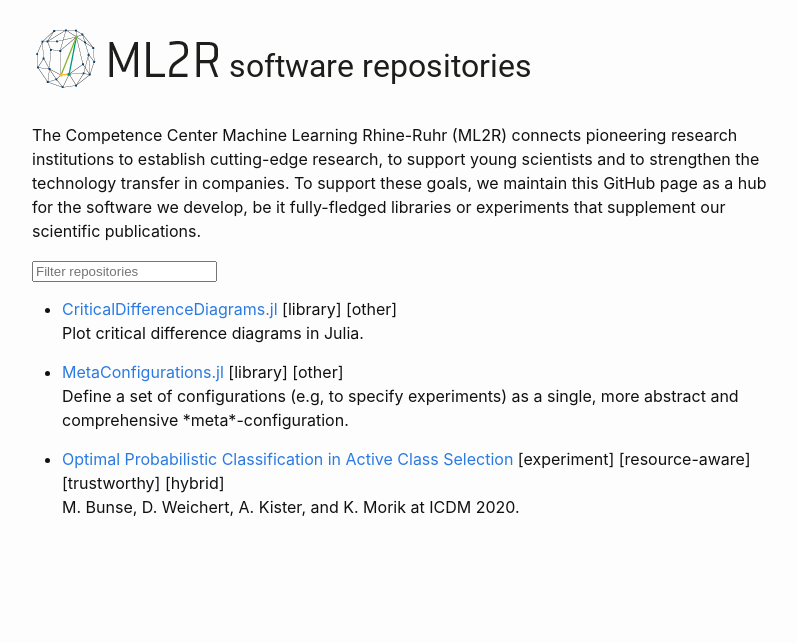
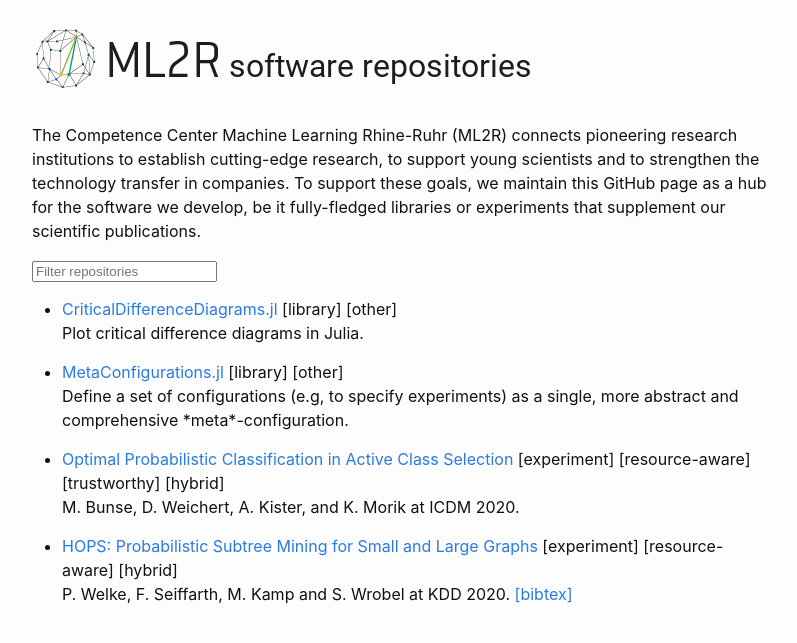
Before and after one commit to ML2R-center/ML2R-center.github.io, a Jekyll site: the page built from index.md, in a window 1280 px wide. Shown: the top 643 px of the page, without its empty margins (238-1035 px from the left). Built offline with Jekyll 4.4.1, drawn with Linux system fonts in a browser that asks for light colours; our own code applies the rules of GitHub Pages for plain Markdown files.

Commit message:
add hops

```diff
--- a/_data/software.yml
+++ b/_data/software.yml
@@ -30,3 +30,10 @@
   url: https://github.com/mirkobunse/acs-icdm20
   description: M. Bunse, D. Weichert, A. Kister, and K. Morik at ICDM 2020.
   areas: [ "r", "t", "h" ]
+
+- name: "HOPS: Probabilistic Subtree Mining for Small and Large Graphs"
+  type: e
+  url: https://github.com/ML2R-center/hops
+  description: P. Welke, F. Seiffarth, M. Kamp and S. Wrobel at KDD 2020.
+  areas: [ "r", "h" ]
+  biblink: https://dblp.uni-trier.de/rec/conf/kdd/WelkeSKW20.html?view=bibtex
```
